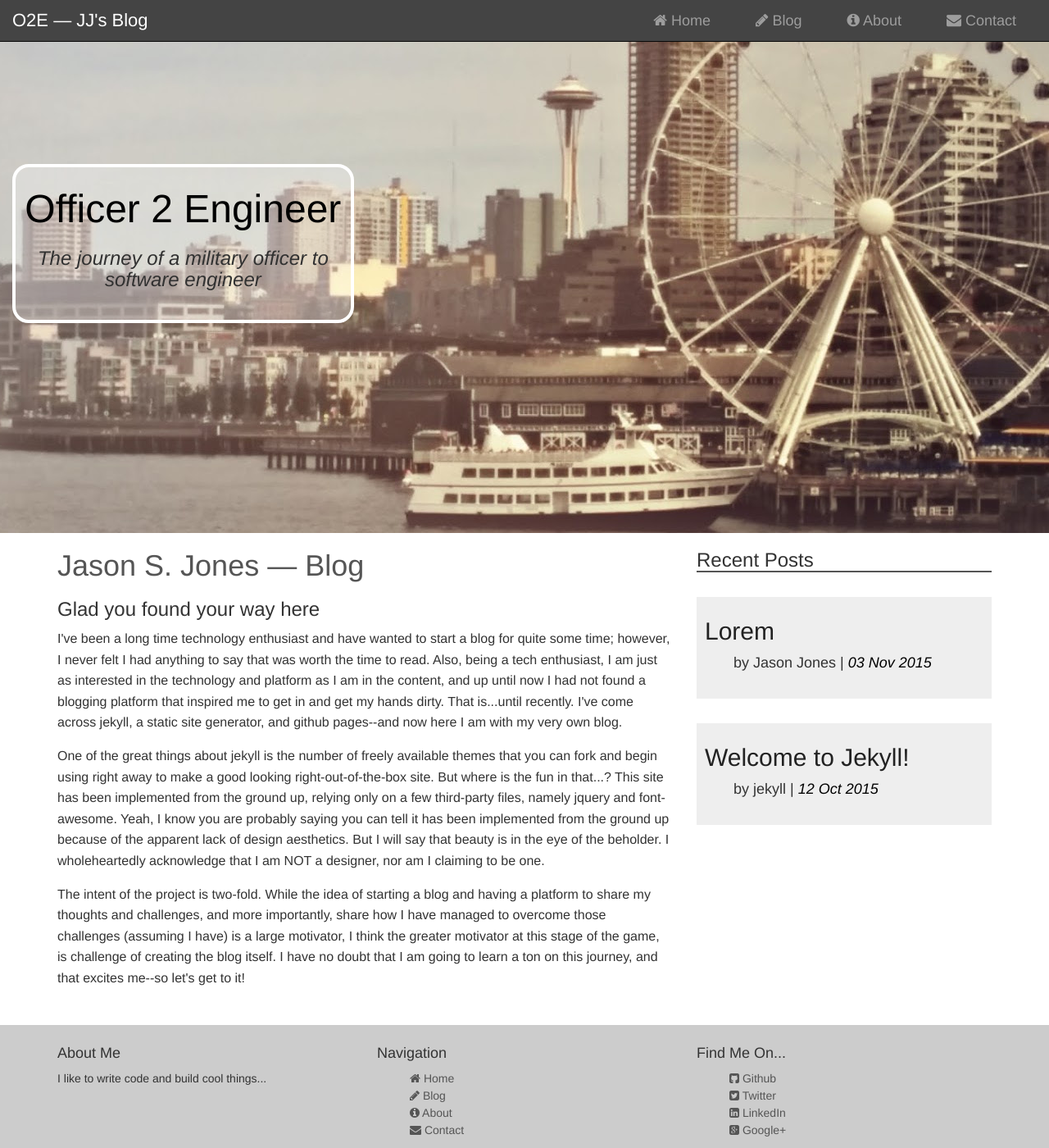
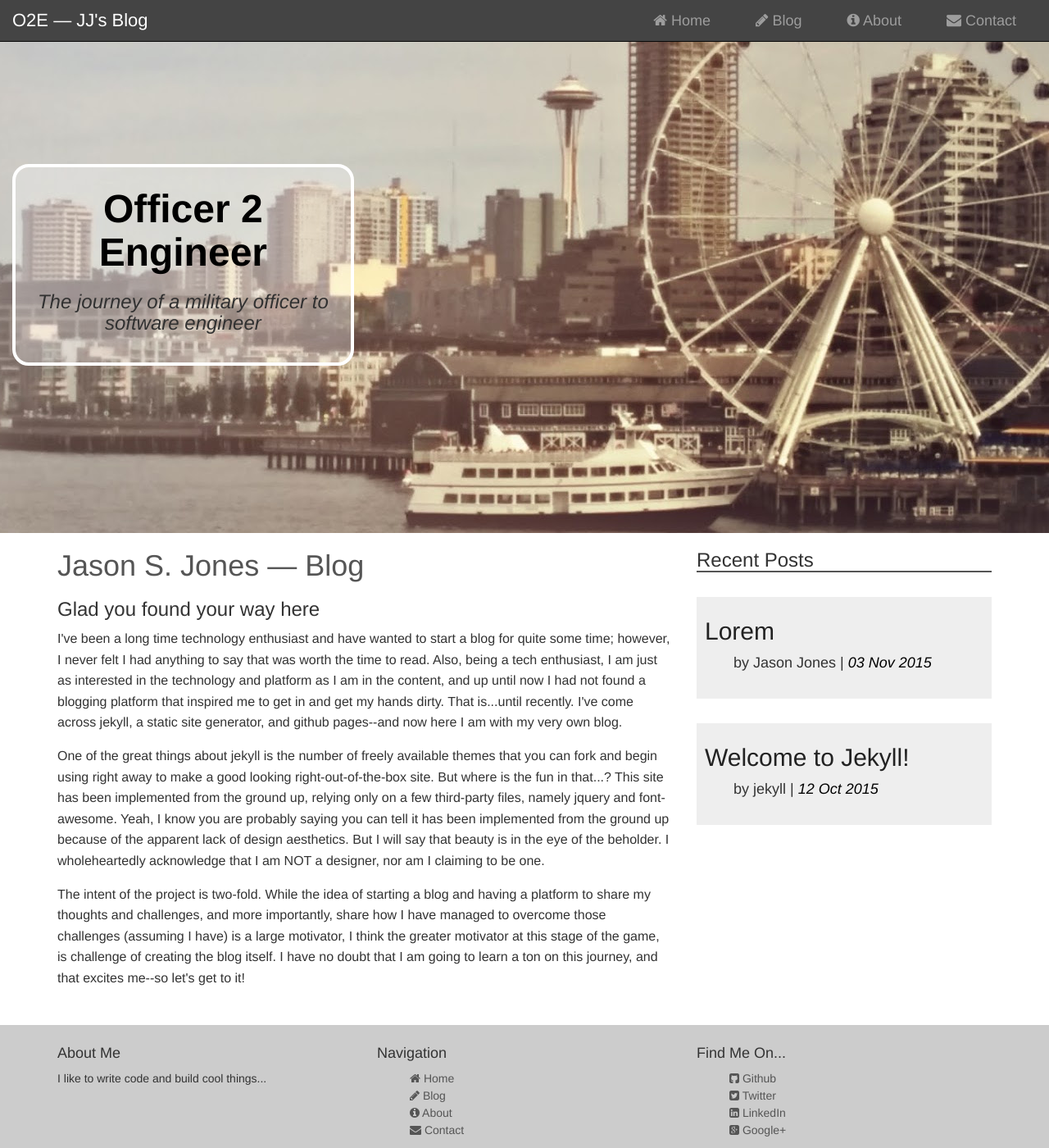
Before and after one commit to jasonsjones/jasonsjones.github.io, a Jekyll site: the page built from index.html, in a window 1280 px wide and 1400 px high. Shown: the whole window at 82% size. Built offline with Jekyll 4.4.1, drawn with Linux system fonts in a browser that asks for light colours.

Commit message:
Update styles

```diff
--- a/_sass/_base.scss
+++ b/_sass/_base.scss
@@ -20,6 +20,7 @@
         color: #000;
         h1 {
             font-size: 48px;
+            font-weight: bold;
             margin: 0 0 15px 0;
         }
         h3 {
@@ -41,7 +42,6 @@
         font-size: 16px;
         margin: 0 0 15px 0;
     }
-
 }
 
 .posts {
@@ -55,6 +55,14 @@
         .post-excerpt {
             font-size: 16px;
         }
+        .post-data {
+            margin-left: 35px;
+            font-size: 18px;
+        }
+        .post-date {
+            color: #000;
+            font-style: italic;
+        }
     }
 
     a {
@@ -67,15 +75,7 @@
     }
 }
 
-.post-data {
-    margin-left: 35px;
-    font-size: 18px;
-}
 
-.post-date {
-    color: #000;
-    font-style: italic;
-}
 
 .about-author {
     margin: 50px 0 0 0;
@@ -89,6 +89,22 @@
     h3 {
         border-bottom: 2px solid #555;
     }
+    h4 {
+        margin: 0 0 20px 10px;
+    }
+
+    h4 a {
+        text-decoration: none;
+        color: #222;
+
+        &:hover {
+            color: #777;
+        }
+    }
+    h4 .post-date {
+        margin-left: 15px;
+        font-size: 80%;
+    }
 }
 
 .blog {
@@ -96,9 +112,9 @@
     margin: 25px 0;
 
     p {
-        line-height: 1.3;
+        line-height: 1.6em;
         font-size: 16px;
-        margin-bottom: 15px;
+        margin: 0 0 15px 0;
     }
 
     .highlight {
```
